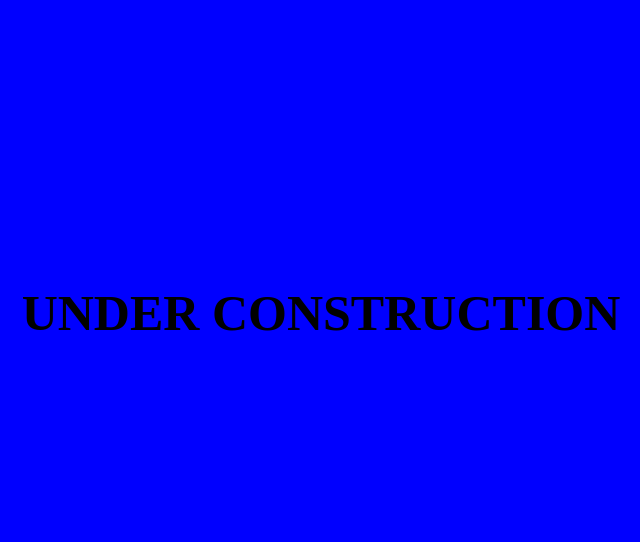
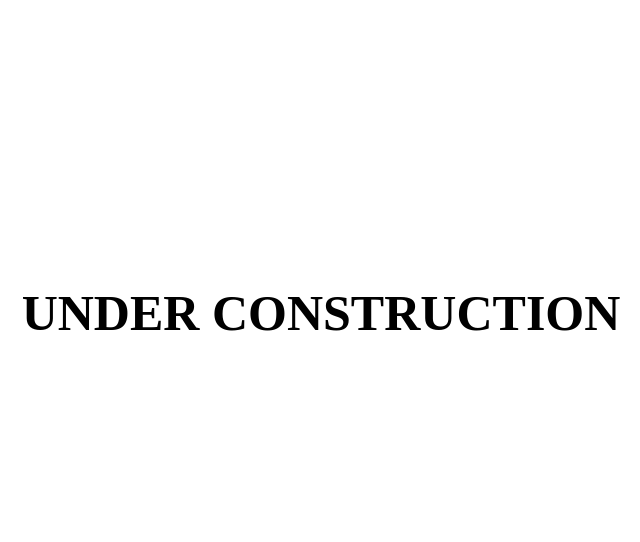
Before and after one commit to CPLU5/EAGLES, a plain HTML site: page index.html in a window 1280 px wide. Shown: the part 823-1365 px from the top of the page, without its empty margins (319-959 px from the left). Drawn offline with Linux system fonts and the light colour scheme.

Commit message:
Update styles.css

```diff
--- a/CSS/styles.css
+++ b/CSS/styles.css
@@ -1,5 +1,5 @@
 body {
-background-color: BLUE;
+background-color: white;
 }
 
 h1 {
```
